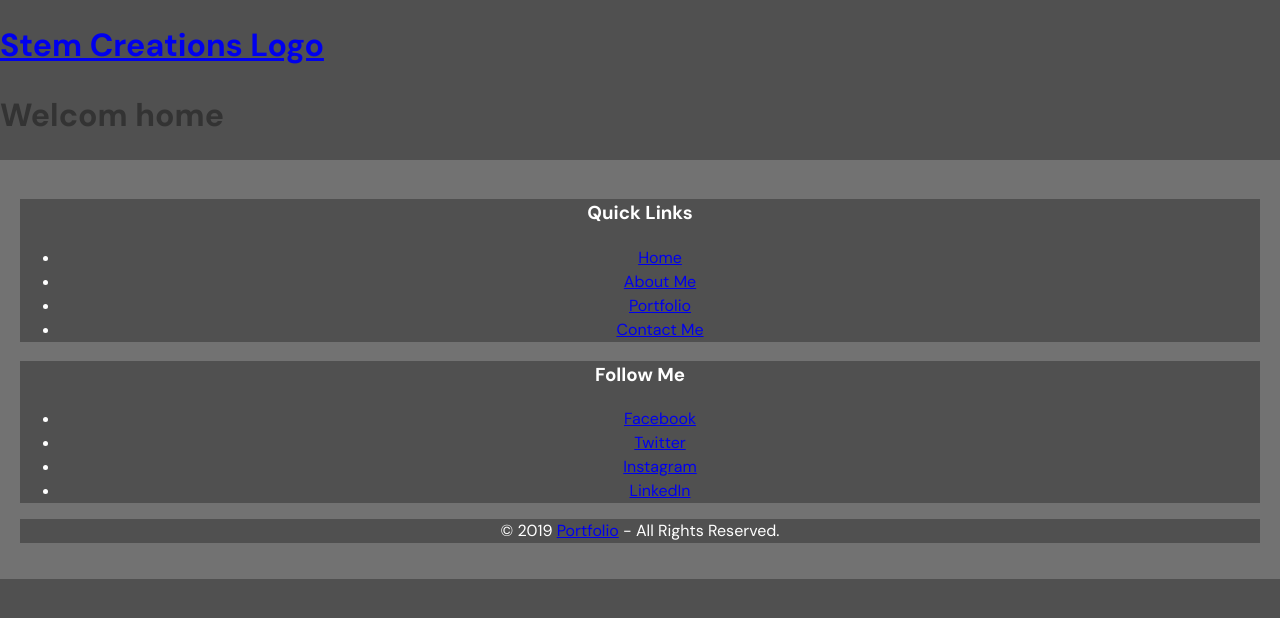
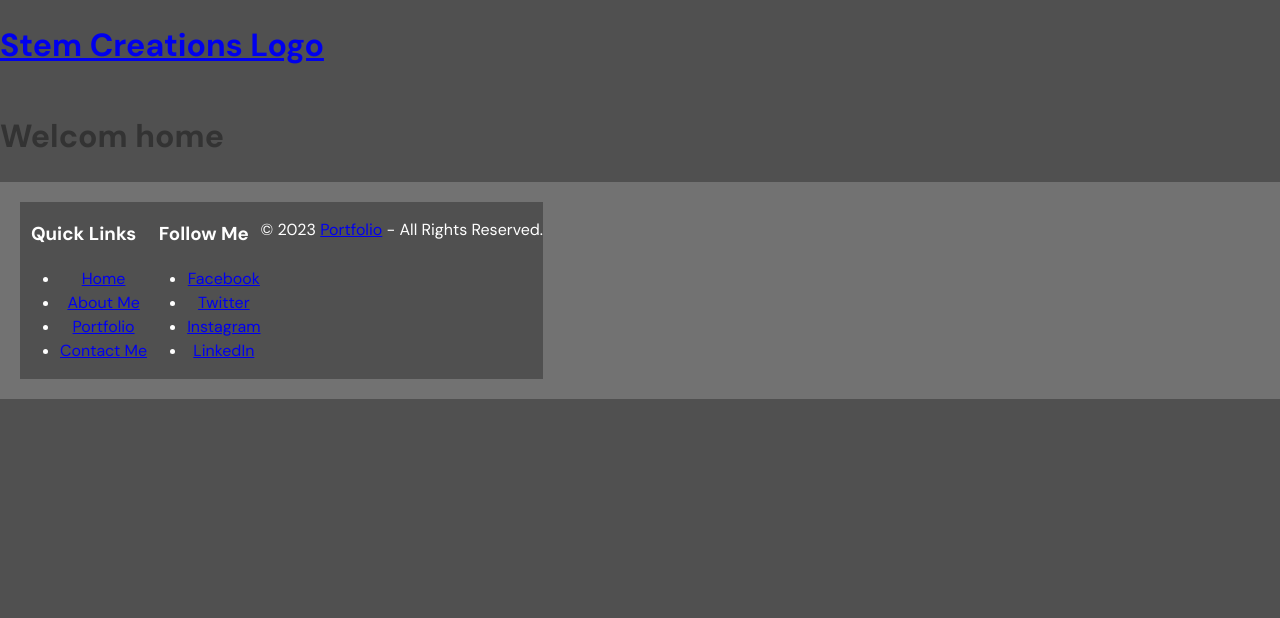
Before and after one commit to stemcreations/Portfolio, a Django app: page / in a window 1280 px wide. Shown: the top 618 px of the page. Run offline with Django 4.2, Linux system fonts and the light colour scheme.

Commit message:
updated styles to be a flexbox. added footer. need to make it be on the bottom.

```diff
--- a/base/templates/base/about.html
+++ b/base/templates/base/about.html
@@ -1 +1,5 @@
 {% extends "main.html" %}
+{% block content %}
+
+
+{% endblock content %}
--- a/base/templates/base/home.html
+++ b/base/templates/base/home.html
@@ -2,4 +2,4 @@
 
 {% block content %}
 <h1>Welcom home</h1>
-{% endblock %}
+{% endblock content %}
--- a/base/templates/base/portfolio.html
+++ b/base/templates/base/portfolio.html
@@ -1 +1,5 @@
 {% extends "main.html" %}
+
+{% block content %}
+
+{% endblock content %}
--- a/static/styles/style.css
+++ b/static/styles/style.css
@@ -6,6 +6,8 @@
 }
 
 body {
+    display: flex;
+    flex-direction: column;
     font-family: "DM Sans", sans-serif;
     font-size: 16px;
     line-height: 1.5;
@@ -15,6 +17,7 @@ body {
 }
 
 .footer-container {
+    display: flex;
     background-color: #727272;
     color: #fff;
     padding: 20px;
--- a/templates/footer.html
+++ b/templates/footer.html
@@ -20,7 +20,7 @@
             </ul>
         </div>
         <div class="footer-bottom">
-            <p>© 2019 <a href="index.php">Portfolio</a> - All Rights Reserved.</p>
+            <p>© 2023 <a href="{% url 'home' %}">Portfolio</a> - All Rights Reserved.</p>
         </div>
     </div>
 </footer>
--- a/templates/main.html
+++ b/templates/main.html
@@ -12,6 +12,7 @@
         {% block content %}
 
         {% endblock %}
+        <div style="flex-grow:1"></div>
         {% include 'footer.html' %}
     </body>
 </html>
```
Also changed, not shown: base/views.py (line endings or trailing spaces).
